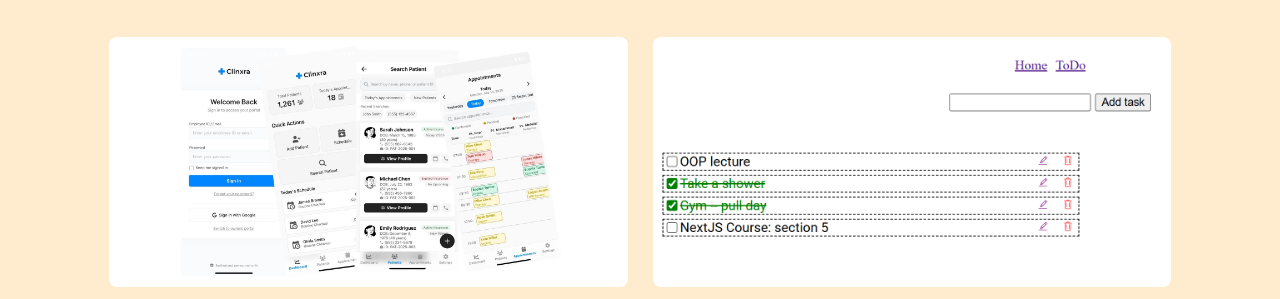
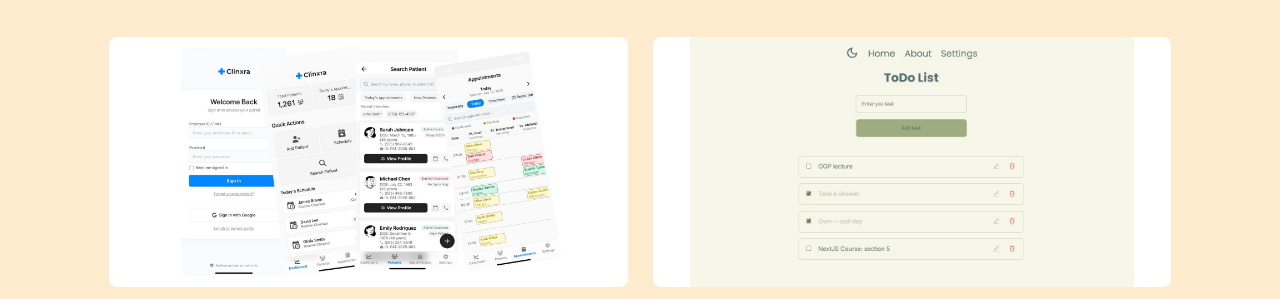
Before and after one commit to xncee/full-stack-web-development-course, a plain HTML site: page projects/2.projects-showcase/index.html in a window 1280 px wide. Shown: the part 115-414 px from the top of the page. Drawn offline with Linux system fonts and the light colour scheme.

Commit message:
Update index.html

```diff
--- a/projects/2.projects-showcase/index.html
+++ b/projects/2.projects-showcase/index.html
@@ -23,7 +23,7 @@
         <button class="read-more-btn">Read More</button>
       </div>
       <div class="project">
-        <img class="project-image" src="assets/images/todoapp.png" alt="ToDo list app screenshot">
+        <img class="project-image" src="assets/images/IMG_7039.jpeg" alt="ToDo list app screenshot">
         <h3 class="project-title">Simple ToDo app</h3>
         <p class="project-text truncated">A basic toDo list app built as a practice project while learning React. It is a simple CRUD application that allows users to manage tasks with create, read, update, and delete operations. Tasks are stored using local browser storage, ensuring data persists between sessions without the need for a backend.</p>
         <button class="read-more-btn">Read More</button>
```
